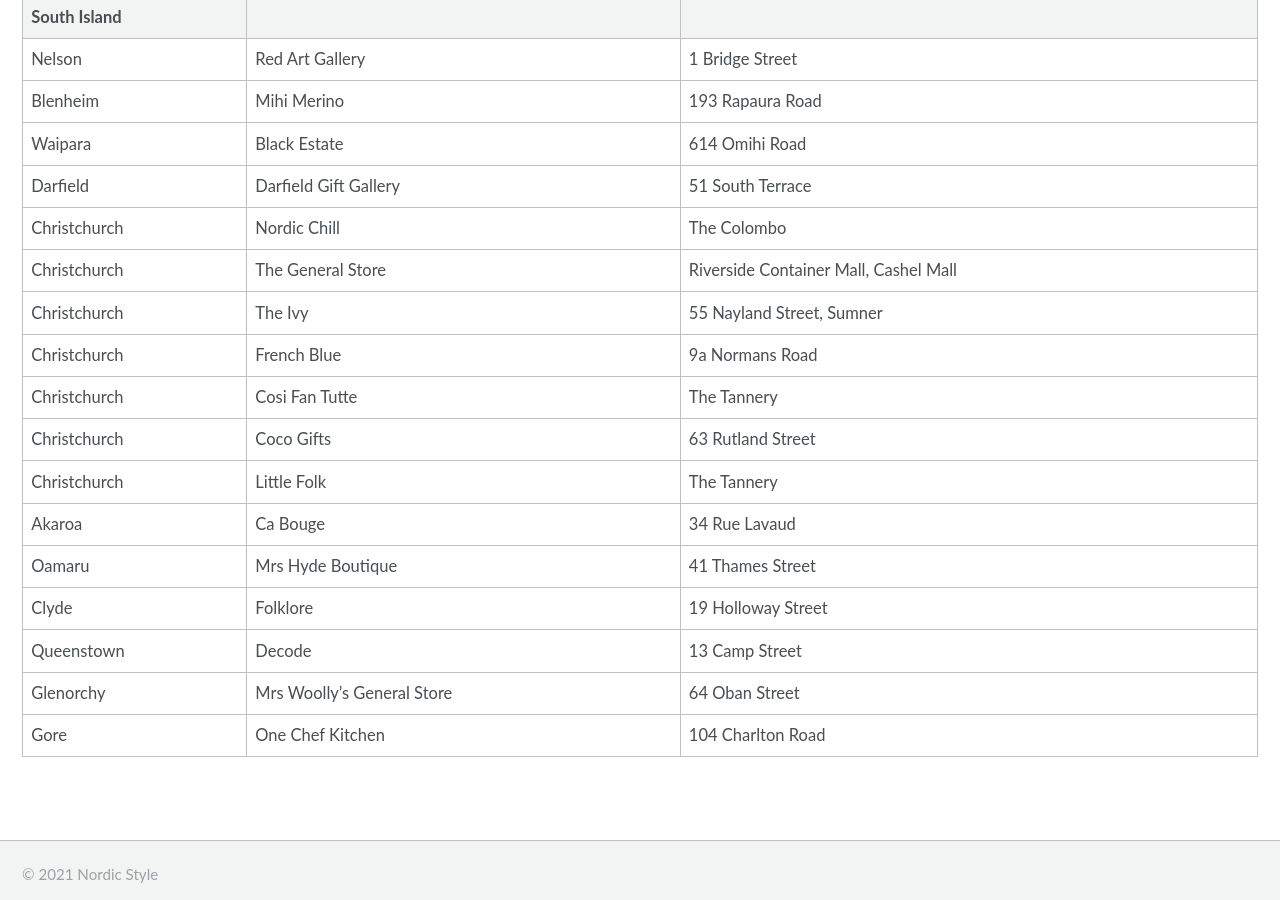
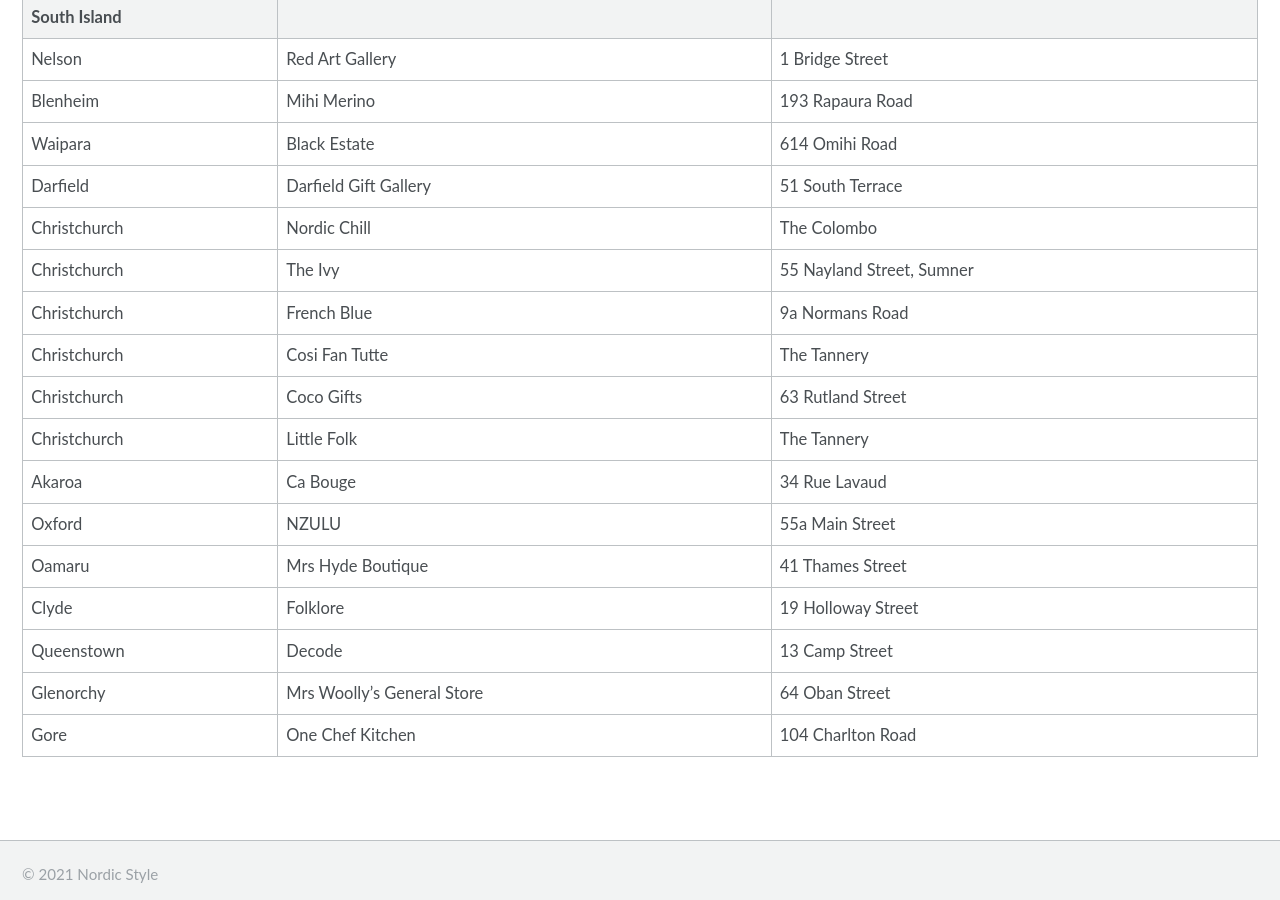
Before and after one commit to nordicstyle/nordicstyle.github.io, a Jekyll site: the page built from _pages/retailers.md, in a window 1280 px wide and 900 px high, scrolled down 1118 px. Built offline with Jekyll 4.4.1, drawn with Linux system fonts in a browser that asks for light colours.

Commit message:
Update retailers.md

```diff
--- a/_pages/retailers.md
+++ b/_pages/retailers.md
@@ -36,13 +36,13 @@
 |Waipara	|Black Estate	|614 Omihi Road |
 |Darfield	|Darfield Gift Gallery	|51 South Terrace |
 |Christchurch	|Nordic Chill	|The Colombo |
-|Christchurch	|The General Store	|Riverside Container Mall, Cashel Mall |
 |Christchurch	|The Ivy	|55 Nayland Street,  Sumner |
 |Christchurch	|French Blue	|9a Normans Road |
 |Christchurch	|Cosi Fan Tutte	|The Tannery |
 |Christchurch	|Coco Gifts	|63 Rutland Street |
 |Christchurch	|Little Folk	|The Tannery |
 |Akaroa	|Ca Bouge	|34 Rue Lavaud |
+|Oxford	|NZULU	|55a Main Street |
 |Oamaru	|Mrs Hyde Boutique	|41 Thames Street |
 |Clyde	|Folklore	|19 Holloway Street |
 |Queenstown	|Decode	|13 Camp Street |
```
